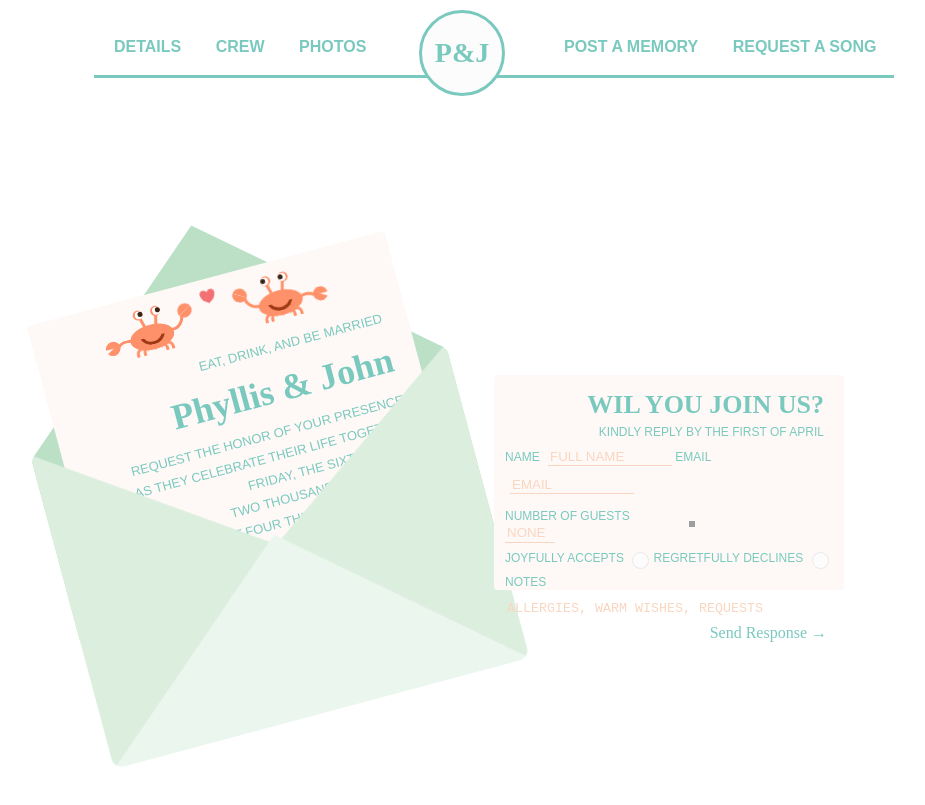
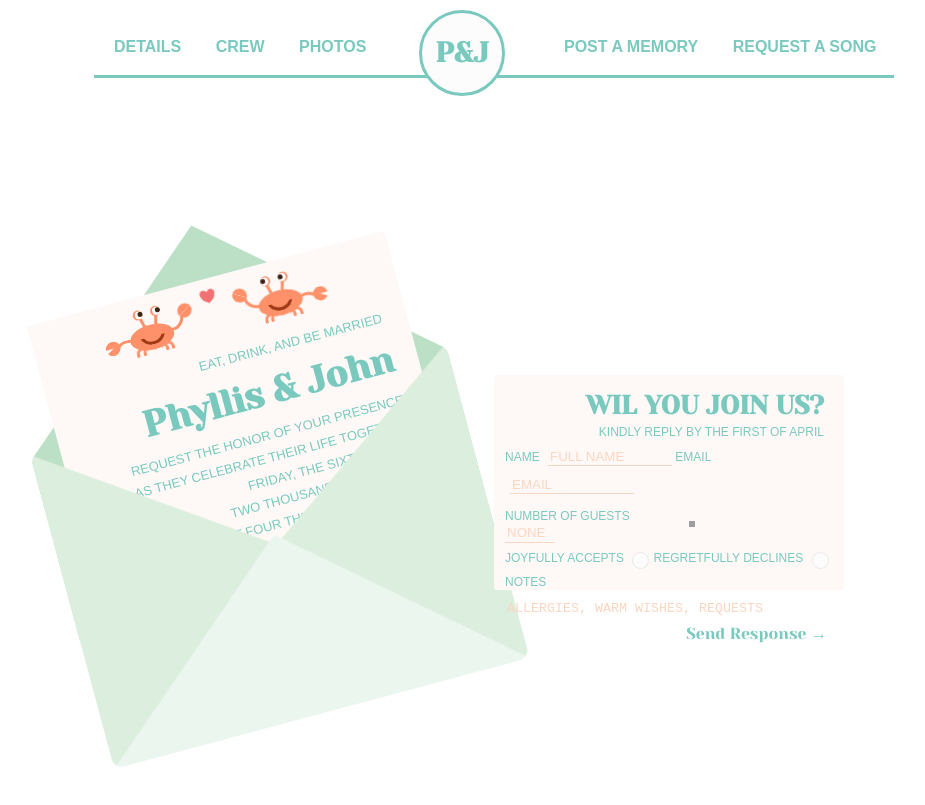
Before and after one commit to phyllisandjohn/phyllisandjohn.github.io, a Jekyll site: the page built from index.html, in a window 1280 px wide. Shown: the top 805 px of the page, without its empty margins (146-1071 px from the left). Built offline with Jekyll 4.4.1, drawn with Linux system fonts in a browser that asks for light colours; grey boxes are pictures that could not be loaded.

Commit message:
Added font

```diff
--- a/_layouts/default.html
+++ b/_layouts/default.html
@@ -2,7 +2,7 @@
 <html>
 <head>
 <title>Home</title>
-<link href='https://fonts.googleapis.com/css?family=Hind|Dancing+Script' rel='stylesheet' type='text/css'>
+<link href='https://fonts.googleapis.com/css?family=Hind|Alegreya+Sans:300|Yeseva+One' rel='stylesheet' type='text/css'>
 <link href='/css/style.css' rel='stylesheet' type='text/css'>
 
 </head>
```
